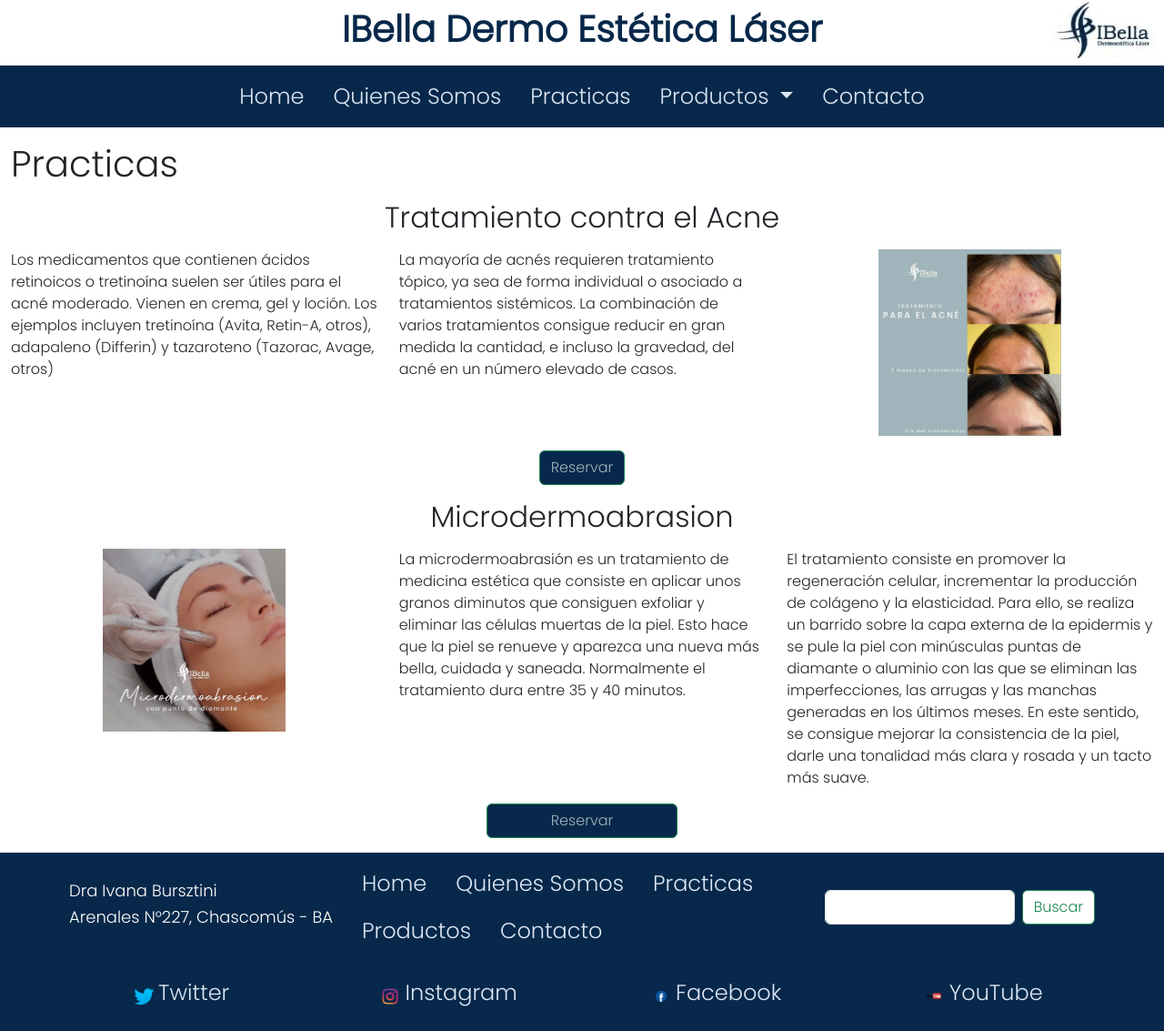
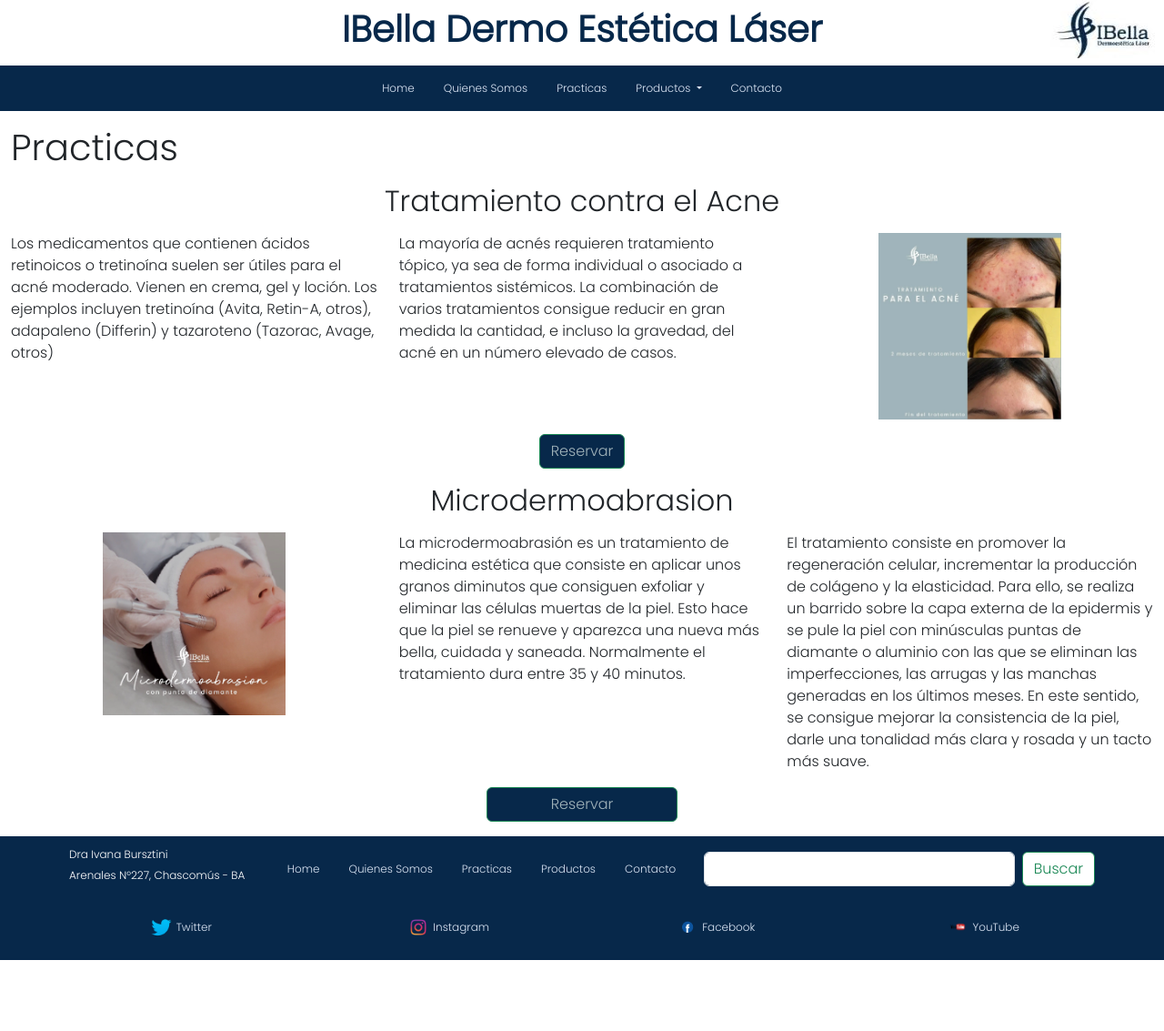
Before and after one commit to castruli/PF-CASTROF, a plain HTML site: page pages/practicas.html in a window 1280 px wide. Shown: the whole page at 91% size. After the commit the page ends 1055 px from the top, so only its background shows below. Drawn offline with nearby package versions, Linux system fonts and the light colour scheme.

Commit message:
modif footer

```diff
--- a/scss/imports/_base.scss
+++ b/scss/imports/_base.scss
@@ -1,31 +1,3 @@
-//hover nav//
-nav{
-    ul{
-        a:hover{
-               font-weight: bold;
-        }
-    }
-}
-//hover main//
-main{
-    h2{
-        transition: font-weight 2s, font-size 2s;
-    }
-}
-main{
-    h2:hover{
-        font-weight: bolder;
-        font-size: 24px;
-    }
-}
-.btn.btn-primary:hover{
-    background-color: $first-color;
-    color: $second-color;
-}
-.botton-final:hover{
-    background-color: $first-color;
-    color: $second-color;
-}
 
 //configuración textos//
 
@@ -103,6 +75,7 @@
     }
     h6{
     font-size: 3vh;
+    color: black;
     }
 }
 @media (max-width: 768px){
--- a/scss/imports/_layouts.scss
+++ b/scss/imports/_layouts.scss
@@ -59,23 +59,32 @@
 //configuracion navbar responsive//
 
 @media (min-width: 1024px){
+
+    .bg-nav-initial{
+        a{
+            font-size: 12px;
+        }
+    }
     .bg-nav-final{
         a{
-            font-size: 18px;
             h6{
-                font-size: 18px;
+                font-size: 12px;
+            }
+        }
+        div{
+            ul{
+                li{
+                    a{
+                        font-size: 12px;
+                    }
+                }
             }
         }
     }
-    .bg-nav-initial{
-        a{
-            font-size: 24px;
-        }
-    }
-
     .menu{
         display: none;
     }
+
 }
 
 
@@ -132,6 +141,33 @@
         }
     }
 
+}
 
-
+//hover nav//
+nav{
+    ul{
+        a:hover{
+               font-weight: bold;
+        }
+    }
 }
+//hover main//
+main{
+    h2{
+        transition: font-weight 2s, font-size 2s;
+    }
+}
+main{
+    h2:hover{
+        font-weight: bolder;
+        font-size: 24px;
+    }
+}
+.btn.btn-primary:hover{
+    background-color: $first-color;
+    color: $second-color;
+}
+.botton-final:hover{
+    background-color: $first-color;
+    color: $second-color;
+}
```
Also changed, not shown: css/style.css, 1 other file.
